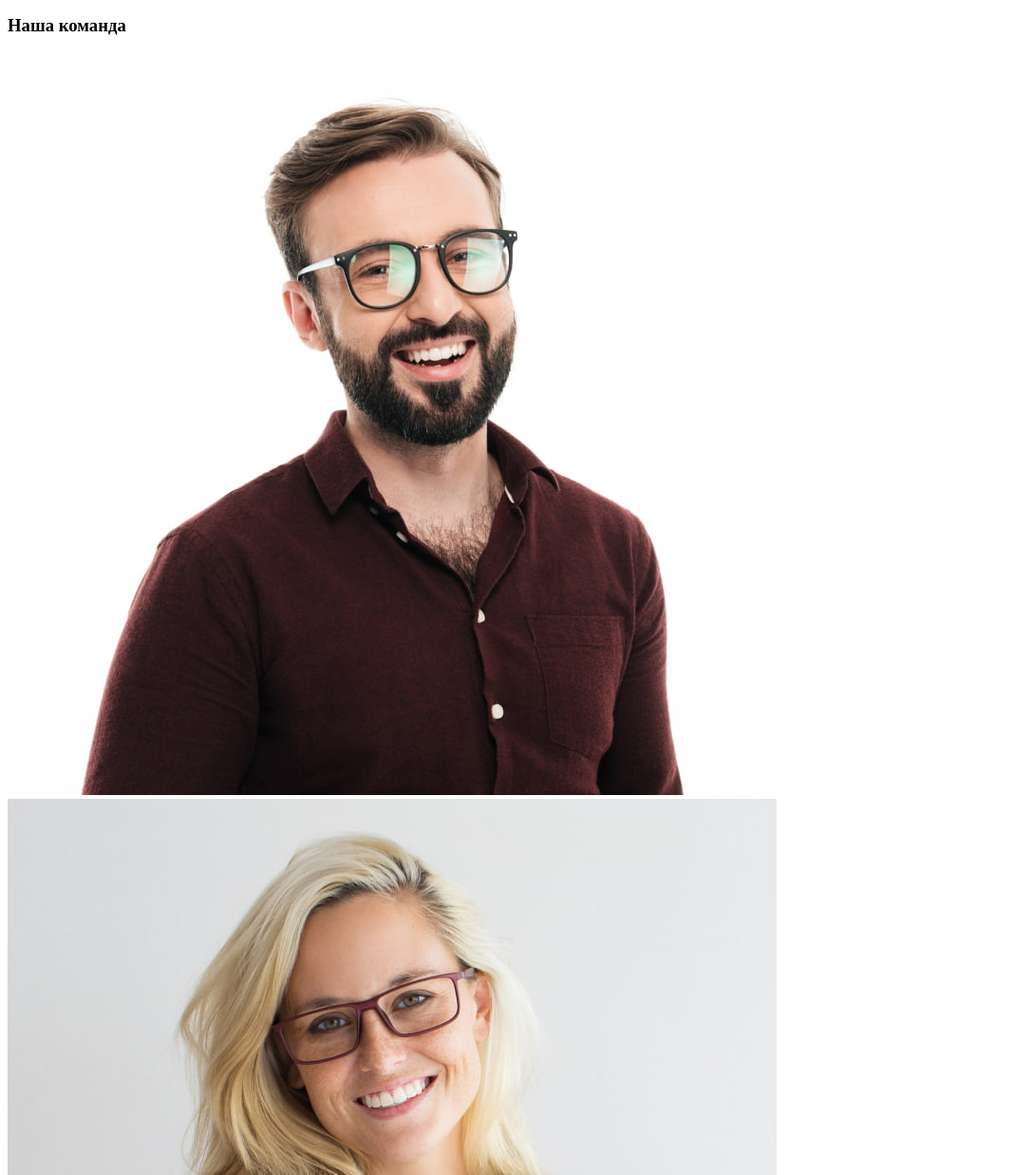
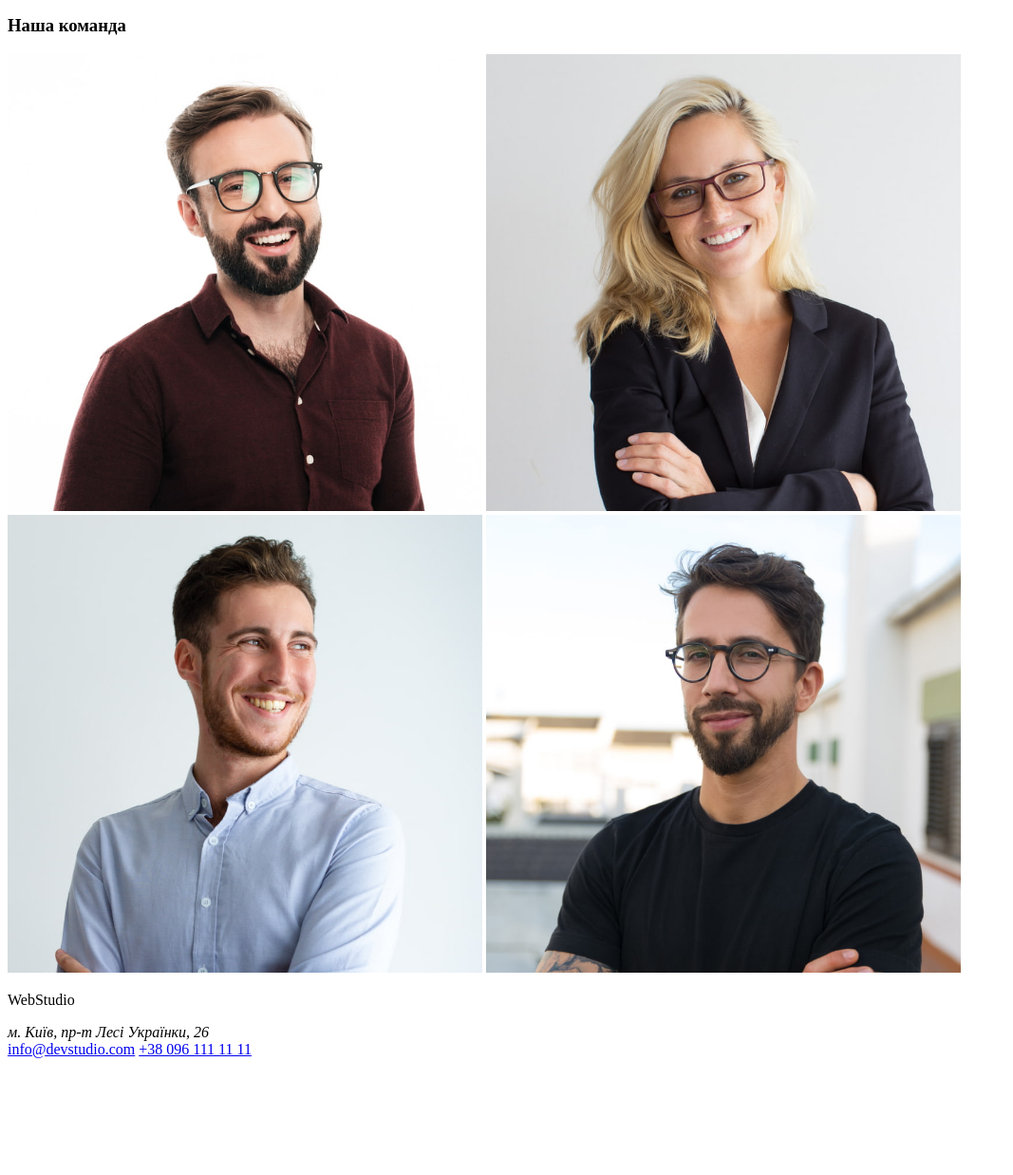
Before and after one commit to Roman-Nestorko92/goit-markup-hw-01, a plain HTML site: page index.html in a window 1280 px wide. Shown: the part 903-2140 px from the top of the page at 95% size, without its empty margins (0-1067 px from the left). After the commit the page ends 2025 px from the top, so only its background shows below. Drawn offline with Linux system fonts and the light colour scheme.

Commit message:
width img

```diff
--- a/index.html
+++ b/index.html
@@ -67,10 +67,10 @@
         <div class="main_section_four">
               <h3>Наша команда</h3>
               <div class="main_section_four_img">
-                <img src="/image/Ihor.jpg" alt="Ihor">
-                <img src="/image/Olha.jpg" alt="Olha">
-                <img src="/image/Mykola.jpg" alt="Mykola">
-                <img src="/image/Myhalo.jpg" alt="Myhalo">
+                <img width="500" src="/image/Ihor.jpg" alt="Ihor">
+                <img width="500" src="/image/Olha.jpg" alt="Olha">
+                <img width="500" src="/image/Mykola.jpg" alt="Mykola">
+                <img width="500" src="/image/Myhalo.jpg" alt="Myhalo">
               </div>
         </div>
     </main>
```
